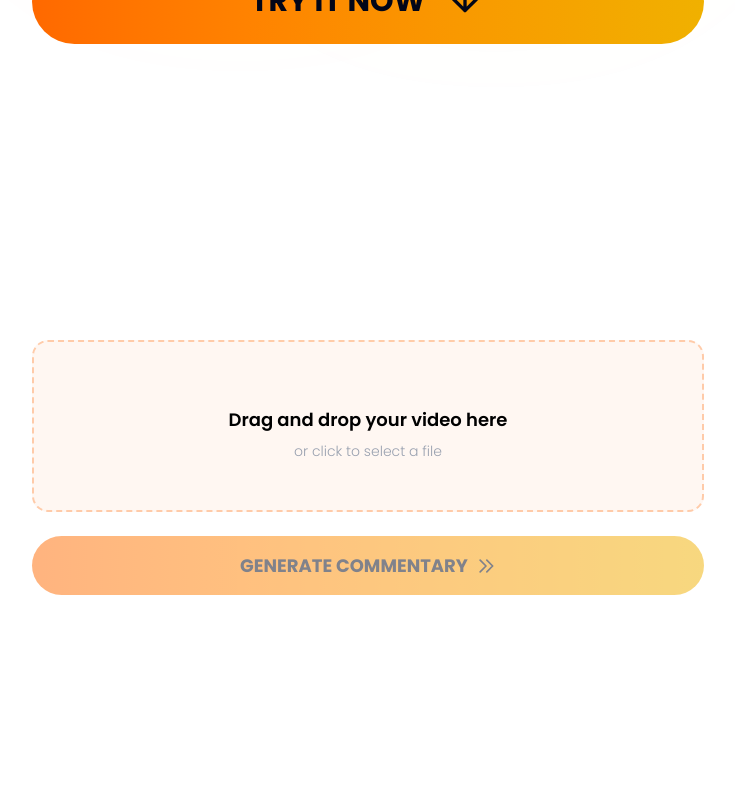
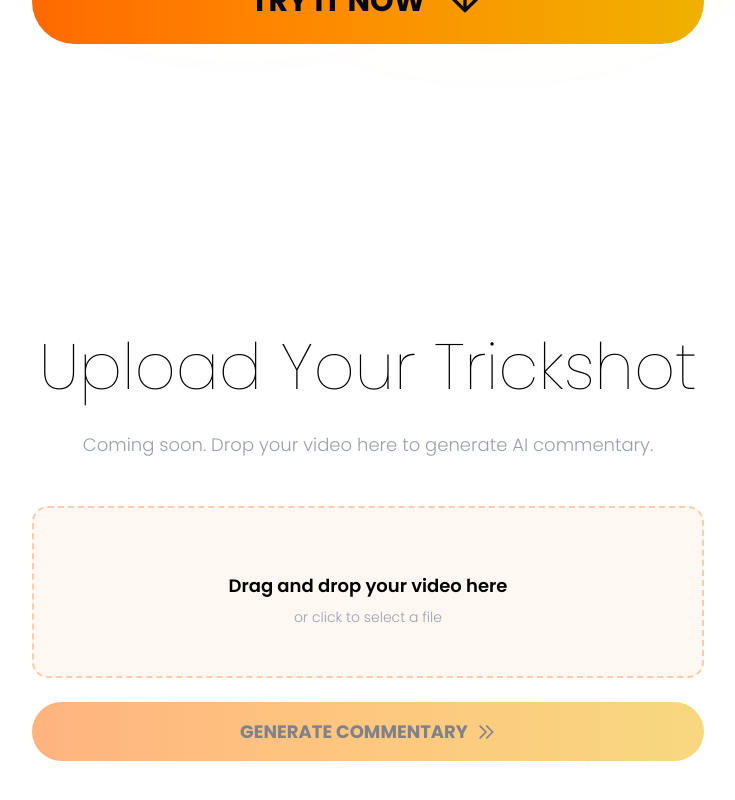
Before and after one commit to UmerQureshi21/FromTheSidelines, a React (Vite) app in the folder frontend/: page / in a window 1280 px wide. Shown: the part 660-1460 px from the top of the page, without its empty margins (272-1007 px from the left). Built offline with nearby package versions, Linux system fonts and the light colour scheme.

Commit message:
scroll animation

```diff
--- a/frontend/src/App.tsx
+++ b/frontend/src/App.tsx
@@ -1,15 +1,11 @@
 import Hero from "./components/Hero";
-import UploadVideo from "./components/UploadVideo";
+import UploadSection from "./components/UploadSection";
 
 function App() {
   return (
     <div className="poppins-regular text-white overflow-hidden">
       <Hero />
-
-      <div className="h-[200px]"></div>
-
-      <UploadVideo />
-      <div className="h-[200px]"></div>
+      <UploadSection />
     </div>
   );
 }
--- a/frontend/src/components/Hero.tsx
+++ b/frontend/src/components/Hero.tsx
@@ -55,7 +55,12 @@ export default function Hero() {
 
         {/* CTA Button */}
         <div
-          className="group flex justify-center gap-[20px] relative px-8 md:px-12 py-4 md:py-5 bg-gradient-to-r from-orange-500 to-yellow-500 text-slate-950 poppins-bold rounded-full overflow-hidden transition-all duration-300 "
+          onClick={() =>
+            document
+              .getElementById("upload-section")
+              ?.scrollIntoView({ behavior: "smooth" })
+          }
+          className="cursor-pointer group flex justify-center gap-[20px] relative px-8 md:px-12 py-4 md:py-5 bg-gradient-to-r from-orange-500 to-yellow-500 text-slate-950 poppins-bold rounded-full overflow-hidden transition-all duration-300 "
           style={{ fontSize: "18px" }}
         >
           <span className="relative text-[30px] z-10 poppins-bold flex items-center justify-center gap-2">
--- a/frontend/src/components/UploadSection.tsx
+++ b/frontend/src/components/UploadSection.tsx
@@ -4,11 +4,11 @@ export default function UploadSection() {
   return (
     <section
       id="upload-section"
-      className="relative  min-h-screen bg-gradient-to-b from-[rgb(20,20,20)] to-[rgb(0,0,0)] flex items-center justify-center px-4 py-20"
+      className="relative  min-h-screen flex items-center justify-center px-4 py-20"
     >
       <div className="max-w-2xl w-full text-center">
         <h2
-          className="poppins-thin mb-4 text-white"
+          className="poppins-thin mb-4 text-black"
           style={{ fontSize: "64px" }}
         >
           Upload Your Trickshot
```
